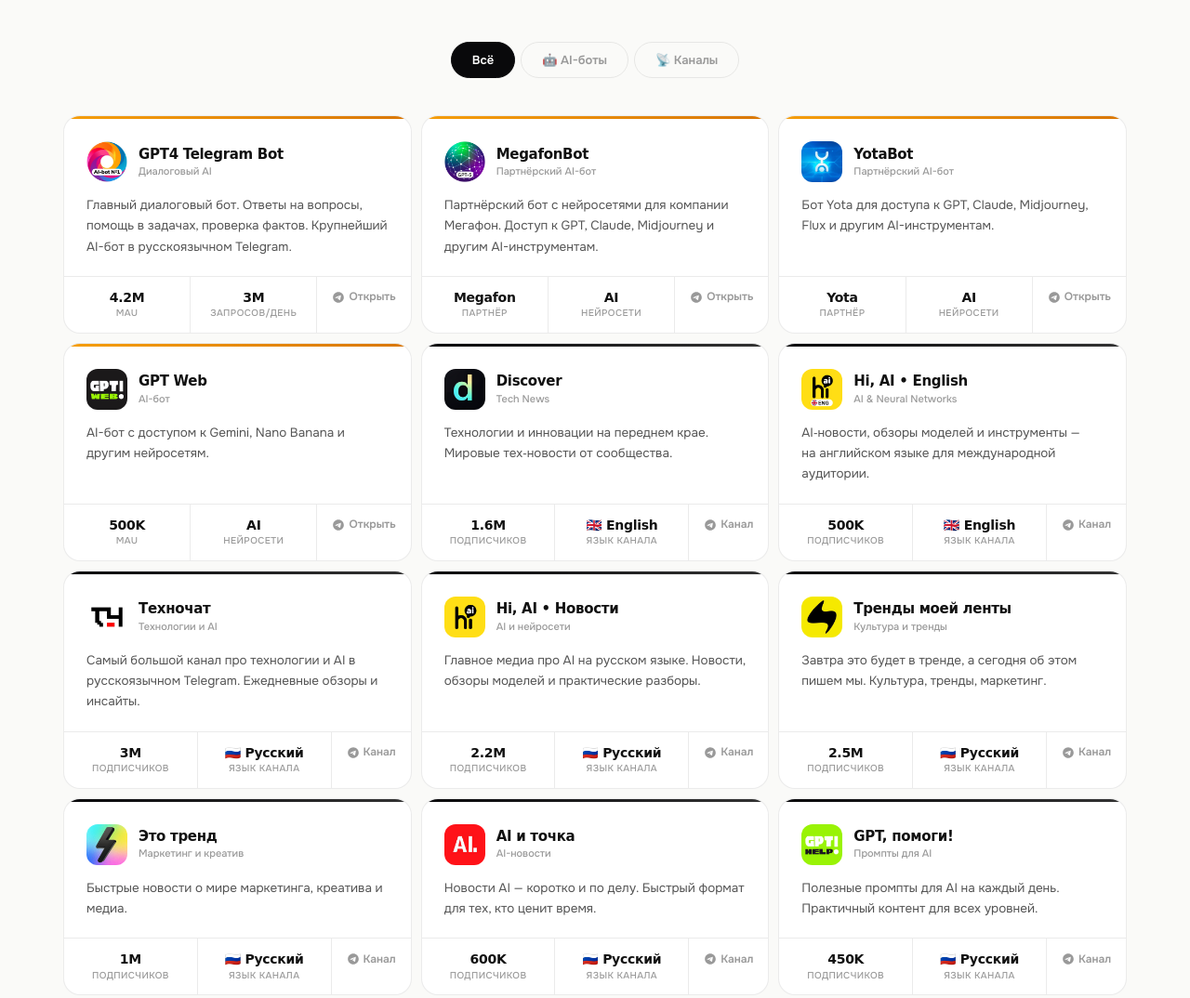
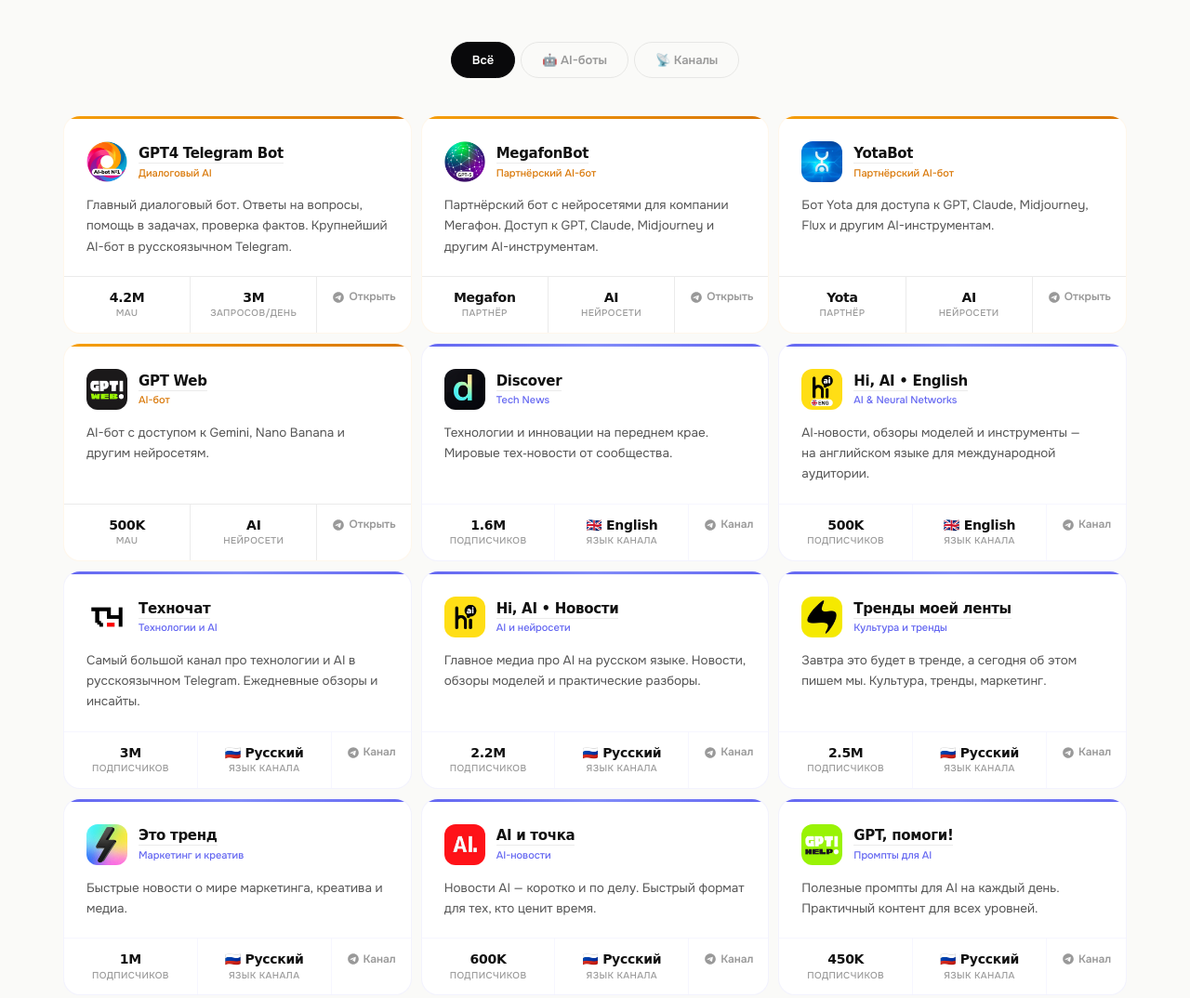
Before and after one commit to AI-Armless/hiai, a plain HTML site: page index.html in a window 1280 px wide. Shown: the part 2752-3826 px from the top of the page at 93% size. Drawn offline with Linux system fonts and the light colour scheme; animation ran at ten frames a second; a web font is replaced by a local one.

Commit message:
update style of shanels and bots cards on main

```diff
--- a/css/index.css
+++ b/css/index.css
@@ -581,10 +581,32 @@
   box-shadow: 0 20px 48px rgba(0, 0, 0, .06);
 }
 
-/* Unified amber accent bar */
+/* Accent bar */
 .pcard__bar { height: 3px; width: 100% }
 .pcard--bot .pcard__bar { background: linear-gradient(90deg, var(--amber), var(--amber-deep)) }
-.pcard--ch .pcard__bar { background: linear-gradient(90deg, var(--bg-dark), #333) }
+.pcard--ch .pcard__bar { background: linear-gradient(90deg, #6366f1, #818cf8, #6366f1) }
+
+/* ── Bot cards — subtle warm tint ─────────────────────── */
+.pcard--bot {
+  border-color: rgba(245, 158, 11, .08);
+}
+.pcard--bot:hover {
+  border-color: rgba(245, 158, 11, .18);
+  box-shadow: 0 20px 48px rgba(245, 158, 11, .06);
+}
+.pcard--bot .pcard__role { color: var(--amber-deep) }
+
+/* ── Channel cards — subtle cool tint ─────────────────── */
+.pcard--ch {
+  border-color: rgba(99, 102, 241, .08);
+}
+.pcard--ch:hover {
+  border-color: rgba(99, 102, 241, .18);
+  box-shadow: 0 20px 48px rgba(99, 102, 241, .06);
+}
+.pcard--ch .pcard__role { color: #6366f1 }
+.pcard--ch .pcard__metrics { border-top-color: rgba(99, 102, 241, .06) }
+.pcard--ch .pcard__metric { border-right-color: rgba(99, 102, 241, .06) }
 
 .pcard__body {
   padding: 24px 24px 20px;
@@ -629,10 +651,21 @@
   letter-spacing: -.02em;
   line-height: 1.3;
 }
+a.pcard__title {
+  display: inline;
+  color: var(--text);
+  text-decoration: none;
+  border-bottom: 1px solid var(--border);
+  padding-bottom: 1px;
+  transition: border-color .25s, color .25s;
+}
+a.pcard__title:hover {
+  border-color: var(--text-2);
+}
 .pcard__role {
   font-size: 11px;
   color: var(--text-3);
-  margin-top: 2px;
+  margin-top: 4px;
   font-weight: 500;
 }
 
--- a/index.html
+++ b/index.html
@@ -193,7 +193,7 @@
         <div class="pcard__body">
           <div class="pcard__head">
             <div class="pcard__icon"><img src="img/logos/gpt4bot.jpg" alt="GPT4 Bot"/></div>
-            <div><div class="pcard__title">GPT4 Telegram Bot</div><div class="pcard__role">Диалоговый AI</div></div>
+            <div><a href="https://t.me/gpt4telegrambot" target="_blank" class="pcard__title">GPT4 Telegram Bot</a><div class="pcard__role">Диалоговый AI</div></div>
           </div>
           <div class="pcard__desc">Главный диалоговый бот. Ответы на вопросы, помощь в задачах, проверка фактов. Крупнейший AI-бот в русскоязычном Telegram.</div>
         </div>
@@ -209,7 +209,7 @@
         <div class="pcard__body">
           <div class="pcard__head">
             <div class="pcard__icon"><img src="img/logos/megafon.jpg" alt="MegafonBot"/></div>
-            <div><div class="pcard__title">MegafonBot</div><div class="pcard__role">Партнёрский AI-бот</div></div>
+            <div><a href="https://t.me/GPT4_MegaFon_bot?utm_source=web" target="_blank" class="pcard__title">MegafonBot</a><div class="pcard__role">Партнёрский AI-бот</div></div>
           </div>
           <div class="pcard__desc">Партнёрский бот с нейросетями для компании Мегафон. Доступ к GPT, Claude, Midjourney и другим AI-инструментам.</div>
         </div>
@@ -225,7 +225,7 @@
         <div class="pcard__body">
           <div class="pcard__head">
             <div class="pcard__icon"><img src="img/logos/yota.jpg" alt="YotaBot"/></div>
-            <div><div class="pcard__title">YotaBot</div><div class="pcard__role">Партнёрский AI-бот</div></div>
+            <div><a href="https://t.me/GPT4_Yota_bot?utm_source=web" target="_blank" class="pcard__title">YotaBot</a><div class="pcard__role">Партнёрский AI-бот</div></div>
           </div>
           <div class="pcard__desc">Бот Yota для доступа к GPT, Claude, Midjourney, Flux и другим AI-инструментам.</div>
         </div>
@@ -241,7 +241,7 @@
         <div class="pcard__body">
           <div class="pcard__head">
             <div class="pcard__icon"><img src="img/logos/gptweb.jpg" alt="GPT Web"/></div>
-            <div><div class="pcard__title">GPT Web</div><div class="pcard__role">AI-бот</div></div>
+            <div><a href="https://t.me/GPT4AgentsBot?utm_source=web" target="_blank" class="pcard__title">GPT Web</a><div class="pcard__role">AI-бот</div></div>
           </div>
           <div class="pcard__desc">AI-бот с доступом к Gemini, Nano Banana и другим нейросетям.</div>
         </div>
@@ -258,7 +258,7 @@
         <div class="pcard__body">
           <div class="pcard__head">
             <div class="pcard__icon"><img src="img/logos/discover.jpg" alt="Discover"/></div>
-            <div><div class="pcard__title">Discover</div><div class="pcard__role">Tech News</div></div>
+            <div><a href="https://t.me/perplexity?utm_source=web" target="_blank" class="pcard__title">Discover</a><div class="pcard__role">Tech News</div></div>
           </div>
           <div class="pcard__desc">Технологии и&nbsp;инновации на&nbsp;переднем крае. Мировые тех&#8209;новости от&nbsp;сообщества.</div>
         </div>
@@ -274,7 +274,7 @@
         <div class="pcard__body">
           <div class="pcard__head">
             <div class="pcard__icon"><img src="img/logos/hiai_eng.jpg" alt="Hi, AI English"/></div>
-            <div><div class="pcard__title">Hi, AI • English</div><div class="pcard__role">AI &amp; Neural Networks</div></div>
+            <div><a href="https://t.me/hiaimediaen?utm_source=web" target="_blank" class="pcard__title">Hi, AI • English</a><div class="pcard__role">AI &amp; Neural Networks</div></div>
           </div>
           <div class="pcard__desc">AI&#8209;новости, обзоры моделей и&nbsp;инструменты — на&nbsp;английском языке для международной аудитории.</div>
         </div>
@@ -291,7 +291,7 @@
         <div class="pcard__body">
           <div class="pcard__head">
             <div class="pcard__icon"><img src="img/logos/technochat.jpg" alt="Техночат"/></div>
-            <div><div class="pcard__title">Техночат</div><div class="pcard__role">Технологии и AI</div></div>
+            <div><a href="https://t.me/tehnochat?utm_source=web" target="_blank" class="pcard__title">Техночат</a><div class="pcard__role">Технологии и AI</div></div>
           </div>
           <div class="pcard__desc">Самый большой канал про технологии и AI в русскоязычном Telegram. Ежедневные обзоры и инсайты.</div>
         </div>
@@ -307,7 +307,7 @@
         <div class="pcard__body">
           <div class="pcard__head">
             <div class="pcard__icon"><img src="img/logos/hiai.jpg" alt="Hi, AI"/></div>
-            <div><div class="pcard__title">Hi, AI • Новости</div><div class="pcard__role">AI и нейросети</div></div>
+            <div><a href="https://t.me/hiaimedia?utm_source=web" target="_blank" class="pcard__title">Hi, AI • Новости</a><div class="pcard__role">AI и нейросети</div></div>
           </div>
           <div class="pcard__desc">Главное медиа про AI на русском языке. Новости, обзоры моделей и практические разборы.</div>
         </div>
@@ -323,7 +323,7 @@
         <div class="pcard__body">
           <div class="pcard__head">
             <div class="pcard__icon"><img src="img/logos/trendsmyfeed.jpeg" alt="Тренды моей ленты"/></div>
-            <div><div class="pcard__title">Тренды моей ленты</div><div class="pcard__role">Культура и тренды</div></div>
+            <div><a href="https://t.me/NiceHubSearchBot" target="_blank" class="pcard__title">Тренды моей ленты</a><div class="pcard__role">Культура и тренды</div></div>
           </div>
           <div class="pcard__desc">Завтра это будет в тренде, а сегодня об этом пишем мы. Культура, тренды, маркетинг.</div>
         </div>
@@ -339,7 +339,7 @@
         <div class="pcard__body">
           <div class="pcard__head">
             <div class="pcard__icon"><img src="img/logos/etotrend.jpg" alt="Это тренд"/></div>
-            <div><div class="pcard__title">Это тренд</div><div class="pcard__role">Маркетинг и креатив</div></div>
+            <div><a href="https://t.me/thetrend" target="_blank" class="pcard__title">Это тренд</a><div class="pcard__role">Маркетинг и креатив</div></div>
           </div>
           <div class="pcard__desc">Быстрые новости о мире маркетинга, креатива и медиа.</div>
         </div>
@@ -355,7 +355,7 @@
         <div class="pcard__body">
           <div class="pcard__head">
             <div class="pcard__icon"><img src="img/logos/aiitochka.jpg" alt="AI и точка"/></div>
-            <div><div class="pcard__title">AI и точка</div><div class="pcard__role">AI-новости</div></div>
+            <div><a href="https://t.me/ai4telegram" target="_blank" class="pcard__title">AI и точка</a><div class="pcard__role">AI-новости</div></div>
           </div>
           <div class="pcard__desc">Новости AI — коротко и по делу. Быстрый формат для тех, кто ценит время.</div>
         </div>
@@ -371,7 +371,7 @@
         <div class="pcard__body">
           <div class="pcard__head">
             <div class="pcard__icon"><img src="img/logos/gptpomogi.jpg" alt="GPT, помоги!"/></div>
-            <div><div class="pcard__title">GPT, помоги!</div><div class="pcard__role">Промпты для AI</div></div>
+            <div><a href="https://t.me/GPThelp_ru?utm_source=web" target="_blank" class="pcard__title">GPT, помоги!</a><div class="pcard__role">Промпты для AI</div></div>
           </div>
           <div class="pcard__desc">Полезные промпты для AI на каждый день. Практичный контент для всех уровней.</div>
         </div>
```
